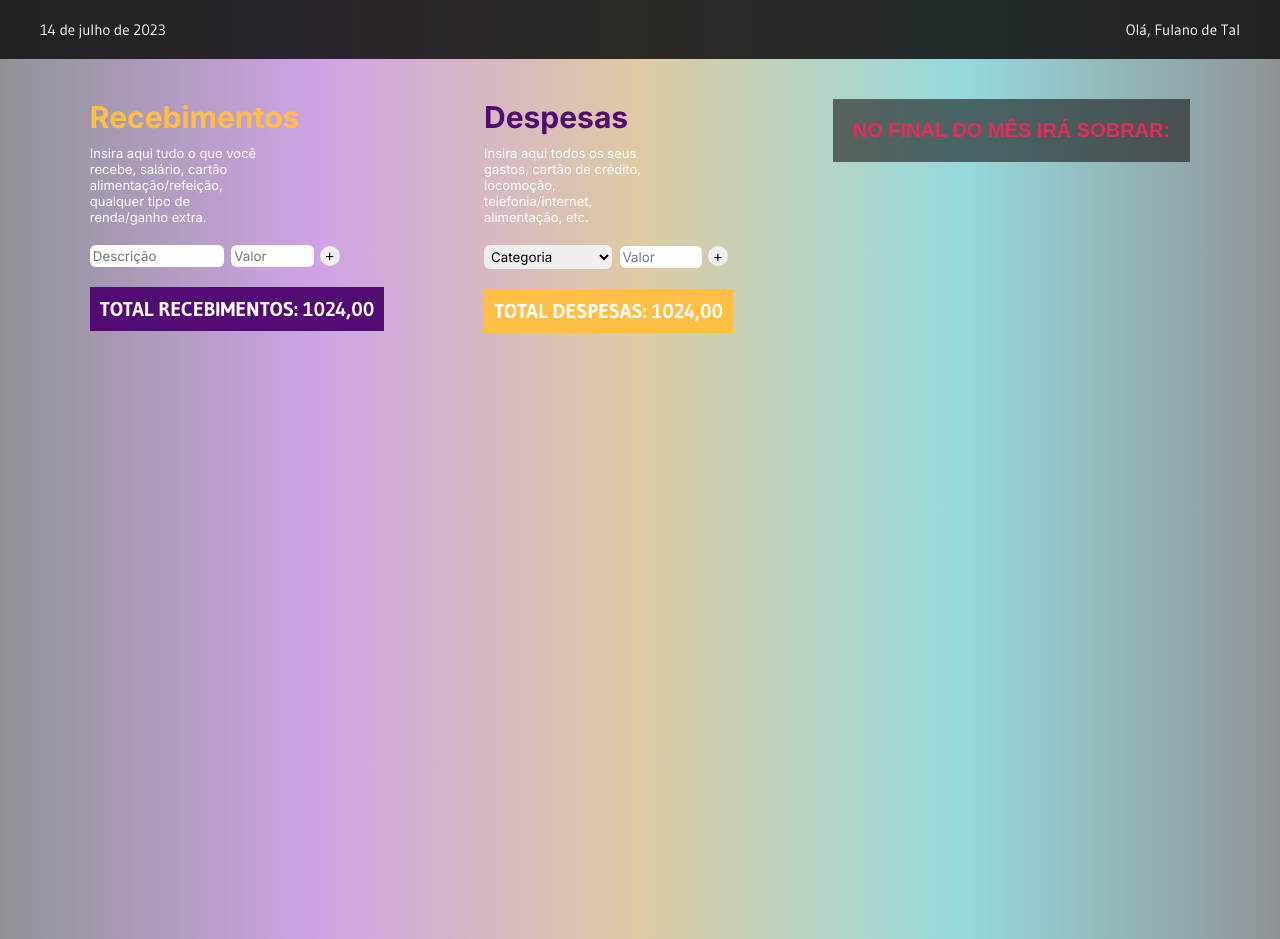
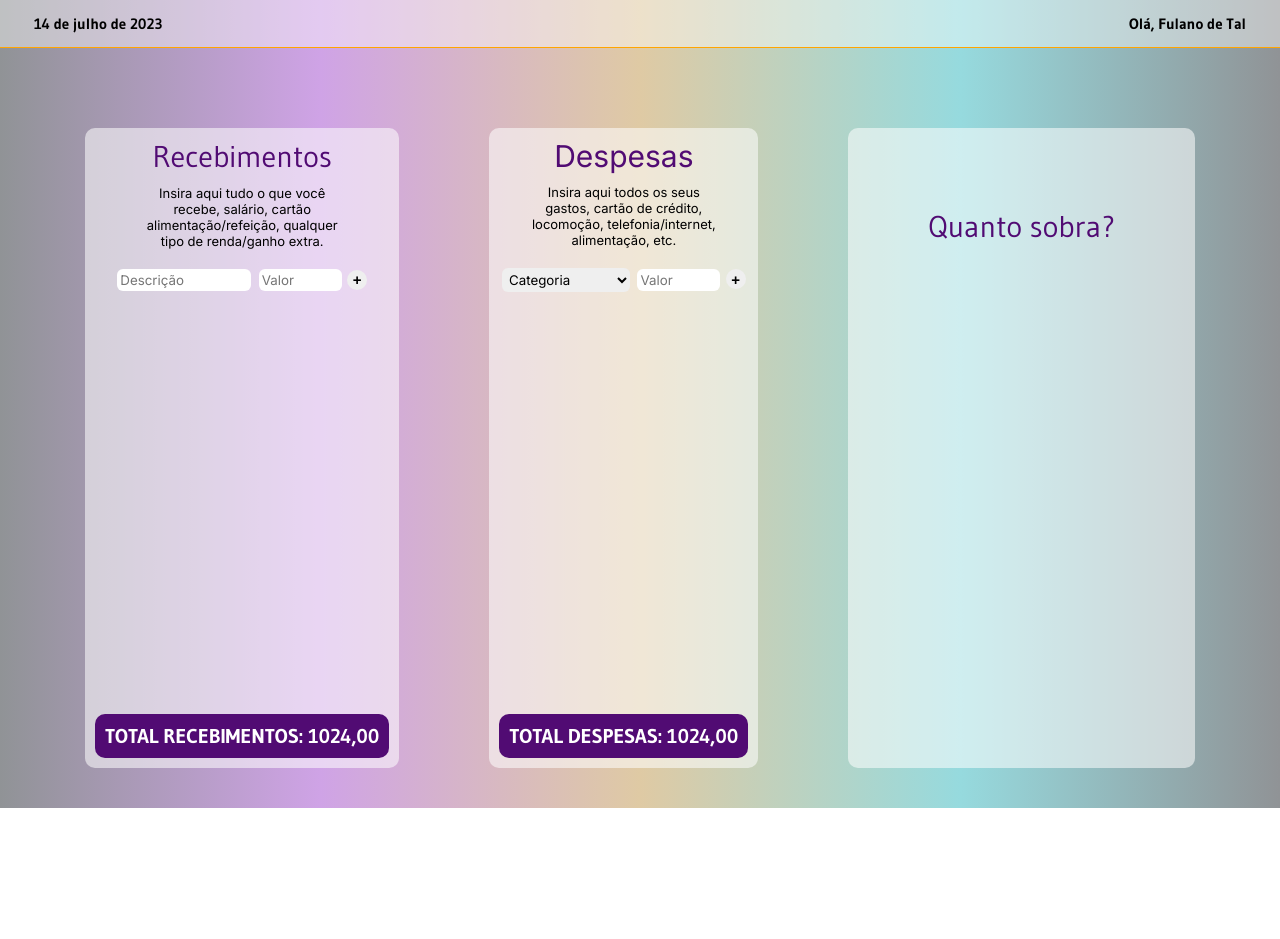
Before and after one commit to evamraposo/controle_financeiro, a plain HTML site: page index.html in a window 1280 px wide. After the commit the page ends 808 px from the top, so only its background shows below. Drawn offline with Linux system fonts and the light colour scheme; a web font is replaced by a local one.

Commit message:
Altera estilo, cria script

```diff
--- a/css/index.css
+++ b/css/index.css
@@ -1,39 +1,69 @@
 header{
- background-color: #131212de;
- padding: 20px;
+ background-color: rgba(255, 255, 255, 0.418);
+ padding: 14px;
+ margin-bottom: 40px;
  display: flex;
  justify-content: space-between;
+ border-bottom: 1px solid orange;
 }
 
 .date, .hello-name{
     font-size: 1.5rem;
-    color: white;
+    color: black;
     margin-left: 20px;
     margin-right: 20px;
+    font-weight: 700;
 }
+
 
 .container{
   display: flex;
   flex-direction: row;
   justify-content: space-around;
   padding: 40px;
-  height: 100vh;
+  height: 80vh;
 }
 
+.receipts, .expenses, .resume{
+    display: flex;
+    flex-direction: column;
+    justify-content: space-between;
+    background-color: rgba(255, 255, 255, 0.548);
+    padding: 10px;
+    border-radius: 10px;
+    text-align: center;
+}
 
+.resume{
+    display: flex;
+    flex-direction: column;
+    justify-content: space-between;
+    padding: 10px;
+    border-radius: 10px;
+    text-align: center;
+}
 
-.input-receipts, .input-expenses{
+.inputs{
     margin-top: 20px;
     margin-bottom: 20px;
     border-radius: 3px;
 }
 
-.total-receipts{
-    background-color: #510B73;
+.description-value{
+    display: flex;
+    flex-direction: row;
+    justify-content: space-around;
+    font-size: 1.3rem;
+    margin-bottom: 5px;
+
+
 }
 
-.total-expenses{
-    background-color: #FFBF44;
+.receipt-description, .receipt-value{
+    border: 1px solid #6e4ceb;
+    border-radius: 5px;
+    width: 8vw;
+    background-color: orange;
 }
 
 .total-receipts, .total-expenses{
@@ -41,33 +71,26 @@ header{
     color: white;
     font-weight: 700;
     padding: 10px;
-}
-.title-receipt{
-    color: #FFBF44;
-    font-size: 3rem;
-    margin-bottom: 10px;
+    background-color: #510B73;
+    border-radius: 10px;
 }
 
-.title-expenses{
+.title{
     color: #510B73;
     font-size: 3rem;
+    font-weight: 400;
     margin-bottom: 10px;
 }
 
 p{
-    color: white;
+    color: black;
     font-size: 1.3rem;
-    width: 13vw;
+    width: 15vw;
+    margin: auto;
 }
 
-
-.text-resume{
-    font-family: 'Amiko', sans-serif;
-    font-weight: 700;
-    font-size: 2rem;
-    background-color: #13121294;
-    color: #E52B58;
-    padding: 20px;
+.resume{
+    padding: 80px;
 }
 
 #description, #category{
@@ -78,7 +101,7 @@ p{
     font-family: 'Inter', sans-serif;
 }
 
-#valor-expenses, #valor-receipts{
+#value-expenses, #value-receipts{
     border-radius: 6px;
     width: 6vw;
     padding: 3px;
@@ -95,3 +118,16 @@ button{
     font-size: 15px;
     margin-left: 3px;
 }
+button:hover{
+    background-color: rgb(240, 178, 86);
+}
+
+input[type="number"]::-webkit-outer-spin-button,
+input[type="number"]::-webkit-inner-spin-button {
+    -webkit-appearance: none;
+    margin: 0;
+}
+
+input[type="number"] {
+    -moz-appearance: textfield;
+}
--- a/index.html
+++ b/index.html
@@ -5,7 +5,7 @@
     <meta charset="UTF-8">
     <meta name="viewport" content="width=device-width, initial-scale=1.0">
     <title>Meu Controle Financeiro</title>
-    <link rel="stylesheet" href="./css/generico.css">
+    <link rel="stylesheet" href="./css/global.css">
     <link rel="stylesheet" href="./css/index.css">
     <link rel="preconnect" href="https://fonts.googleapis.com">
     <link rel="preconnect" href="https://fonts.gstatic.com" crossorigin>
@@ -14,6 +14,7 @@
         rel="stylesheet">
 
     <link rel="shortcut icon" href="./assets/icon2.ico" type="image/x-icon" />
+    <script src="script.js"></script>
 </head>
 
 <body>
@@ -31,43 +32,57 @@
     <div class="container">
         <div class="receipts">
             <div>
-                <h1 class="title-receipt inter">Recebimentos</h1>
+                <h1 class="title gudea">Recebimentos</h1>
 
                 <p class="inter">Insira aqui tudo o que você recebe, salário, cartão alimentação/refeição, qualquer tipo
                     de renda/ganho extra.</p>
+
+                <div class="inputs">
+                    <input type="text" name="name" id="description" placeholder="Descrição">
+
+                    <input type="number" step='0.01' name="name" id="value-receipts" placeholder="Valor">
+
+                    <button onclick="addDescription()"><strong>+</strong></button>
+
+                </div>
+                <div id="container-receipts">
+                    <!-- <div class="description-value inter">
+                        <div class="receipt-description">Salário</div>
+                        <div class="receipt-value">2096,00</div>
+                    </div> -->
+
+                    <!-- <div class="description-value inter">
+                        <div class="receipt-description">Cartão alimentação</div>
+                        <div class="receipt-value">2096,00</div>
+                    </div> -->
+                </div>
             </div>
 
-            <div class="input-receipts">
-                <input type="text" name="name" id="description" placeholder="Descrição">
-
-                <input type="number" step='0.01' name="name" id="valor-receipts" placeholder="Valor">
-
-                <button>+</button>
-
-            </div>
 
             <div class="total-receipts gudea">
-                <span >TOTAL RECEBIMENTOS: 1024,00</span>
+                <span>TOTAL RECEBIMENTOS: 1024,00</span>
             </div>
 
         </div>
 
         <div class="expenses">
-            <h1 class="title-expenses inter">Despesas</h1>
+            <div>
+                <h1 class="title inter">Despesas</h1>
 
                 <p class="inter">Insira aqui todos os seus gastos, cartão de crédito, locomoção, telefonia/internet,
                     alimentação, etc.</p>
 
-            <div class="input-expenses">
+                <div class="inputs">
                     <select name="place" id="category">
                         <option selected>Categoria</option>
                         <option value="food">Alimentação</option>
                     </select>
 
-                <input type="number" name="name" id="valor-expenses" placeholder="Valor">
+                    <input type="number" name="name" id="value-expenses" placeholder="Valor">
 
-                <button>+</button>
+                    <button><strong>+</strong></button>
 
+                </div>
             </div>
 
             <div class="total-expenses gudea">
@@ -77,10 +92,8 @@
         </div>
 
         <div class="resume">
-            <div class="text-resume">
-                <span>NO FINAL DO MÊS IRÁ SOBRAR:
-                </span>
-            </div>
+            <h1 class="title gudea">Quanto sobra?</h1>
+            <span class="resume-value inter"></span>
         </div>
     </div>
 
--- /dev/null
+++ b/script.js
@@ -0,0 +1,18 @@
+
+function addDescription(){
+
+    let container = document.getElementById("container-receipts")
+    let description = document.getElementById("description").value
+    let valuereceipts = document.getElementById("value-receipts").value
+
+    let div = document.createElement('div')
+    div.classList.add("description-value")
+    div.classList.add("inter")
+    div.innerHTML = `<div class="receipt-description">${description}</div>
+    <div class="receipt-value">${valuereceipts}</div>`
+
+    container.append(div)
+    document.getElementById("description").value = ""; //limpa a caixa de texto
+    document.getElementById("value-receipts").value = ""; //limpa a caixa de texto
+
+}
```
Also changed, not shown: css/login.css (+4 -4 lines), login.html (+1 -1 lines), css/global.css (renamed from css/generico.css). Lines whose indentation alone changed are shown as unchanged.
